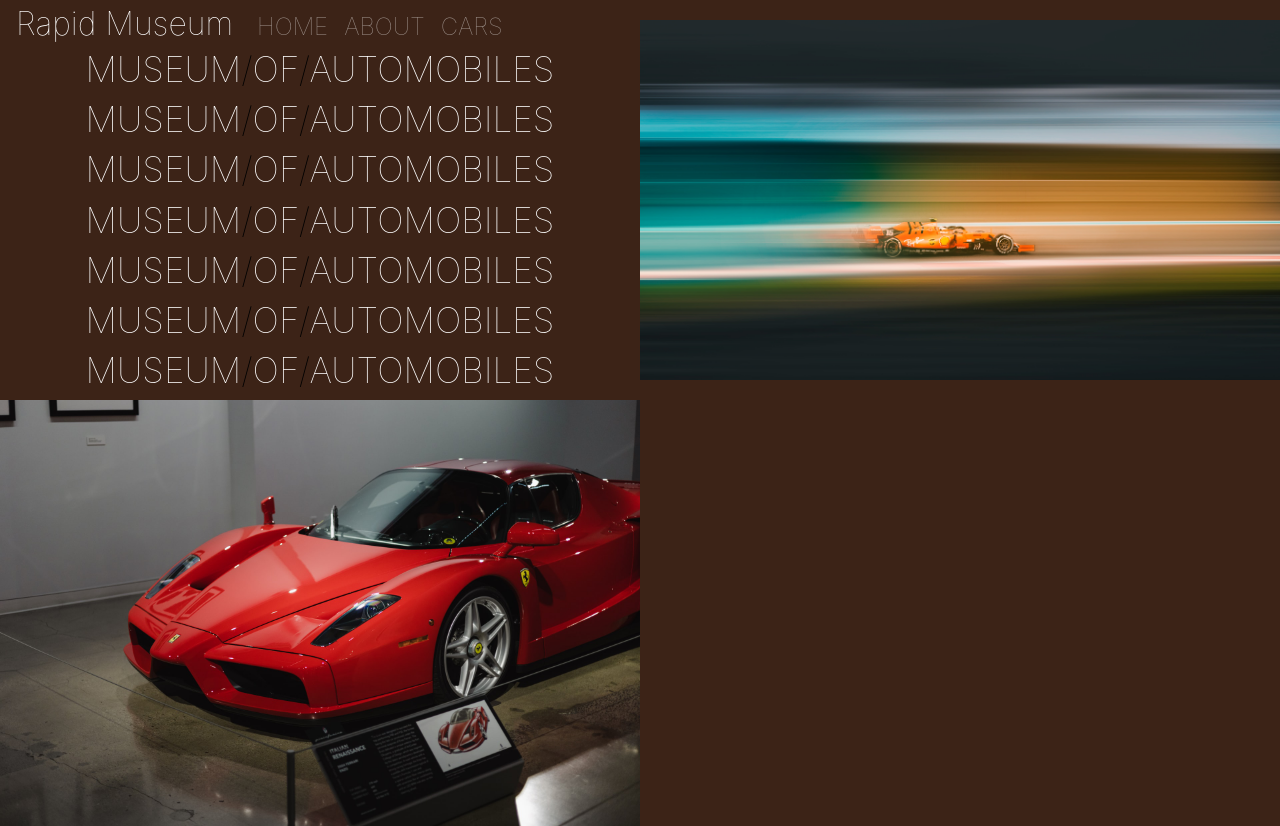
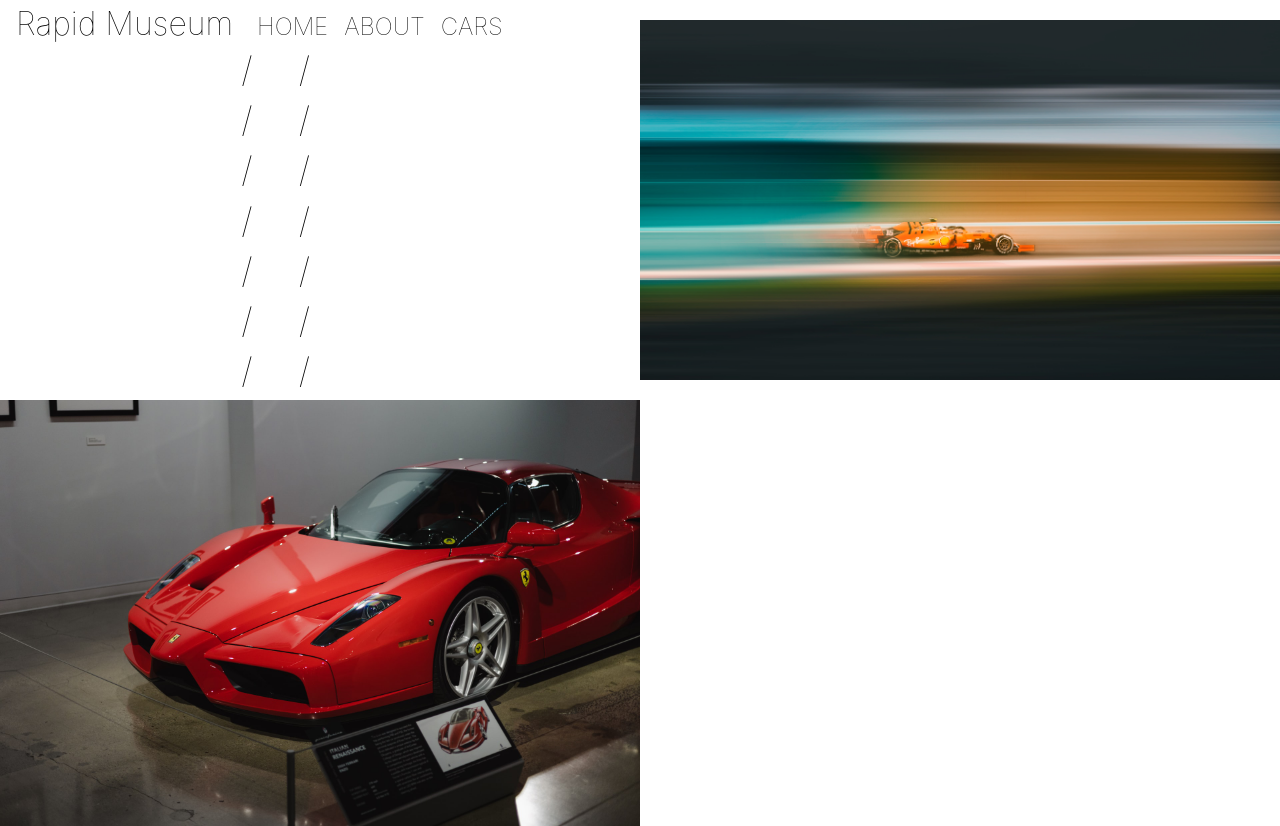
Before and after one commit to oacortez/Rapid-Museum, a plain HTML site: page index.html in a window 1280 px wide. Drawn offline with nearby package versions, Linux system fonts and the light colour scheme.

Commit message:
Add minor color text on site

```diff
--- a/app.css
+++ b/app.css
@@ -1,21 +1,29 @@
 body {
-  background: #3C2317;
+  /* background: #3C2317; */
   /* font-family: 'Nunito', sans-serif; */
 }
 
 #mainNavbar {
   font-size: 1.5rem;
   font-weight: 100;
+  color: black;
 }
 
 #mainNavbar .navbar-brand {
   font-size: 2rem;
   font-weight: 100;
   padding-top: 0;
+  color: black;
+
+}
+
+#mainNavbar .nav-link {
+  color: black
 }
 
 #mainNavbar .nav-link:hover {
-  color: white;
+  /* color: white; */
+  color: black;
 }
 
 #headingGroup span {
```
